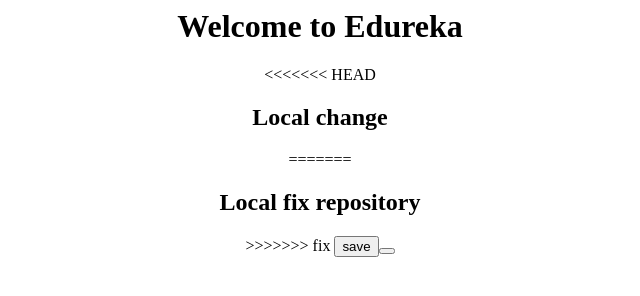
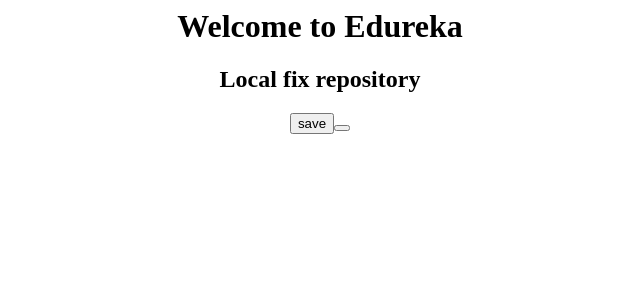
Before and after one commit to Anand-otc/March, a plain HTML site: page Index.html in a window 1280 px wide. Shown: the whole page, without its empty margins (320-960 px from the left). Drawn offline with Linux system fonts and the light colour scheme.

Commit message:
Merge fix into master - eleven

```diff
--- a/Index.html
+++ b/Index.html
@@ -6,12 +6,7 @@
 <body>
 <center>
 <h1>Welcome to Edureka</h1>
-<<<<<<< HEAD
-<h2>Local change</h2>
-
-=======
 <h2>Local fix repository</h2>
->>>>>>> fix
 <button>save<button>
 </center>
 </body>
```
